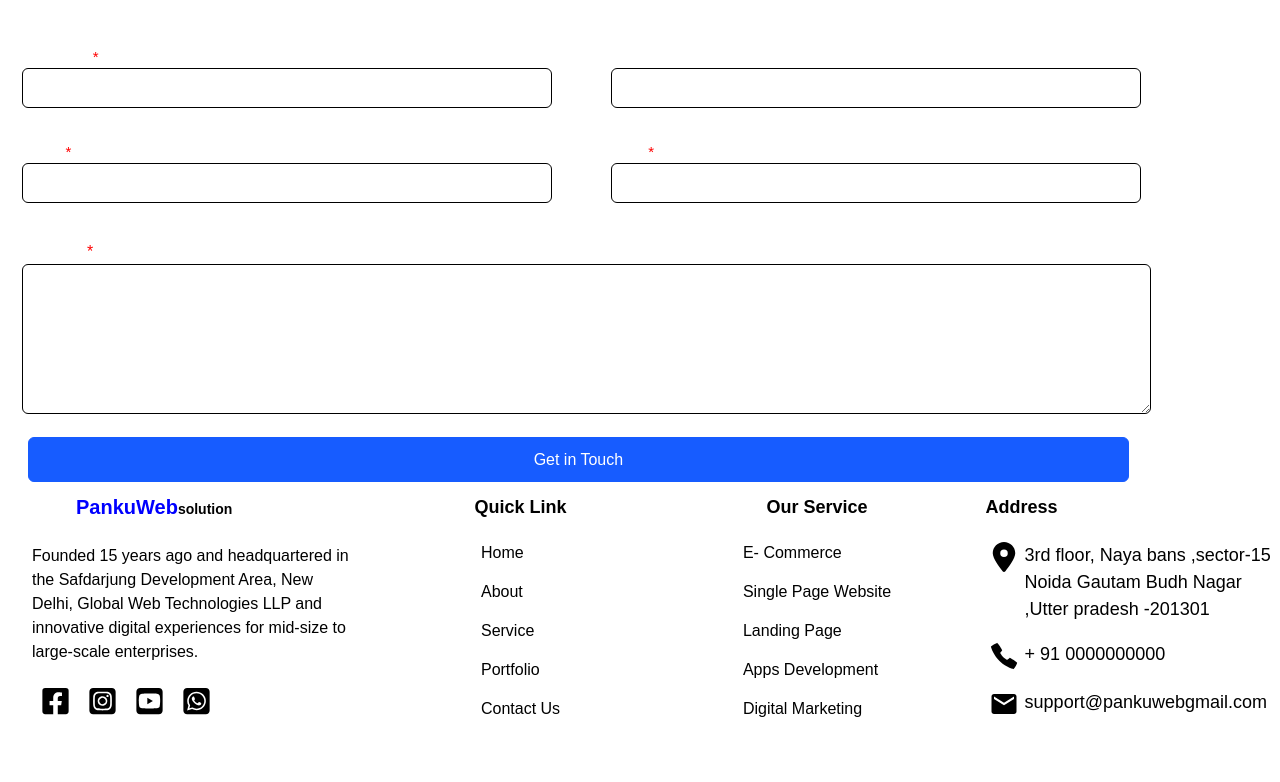
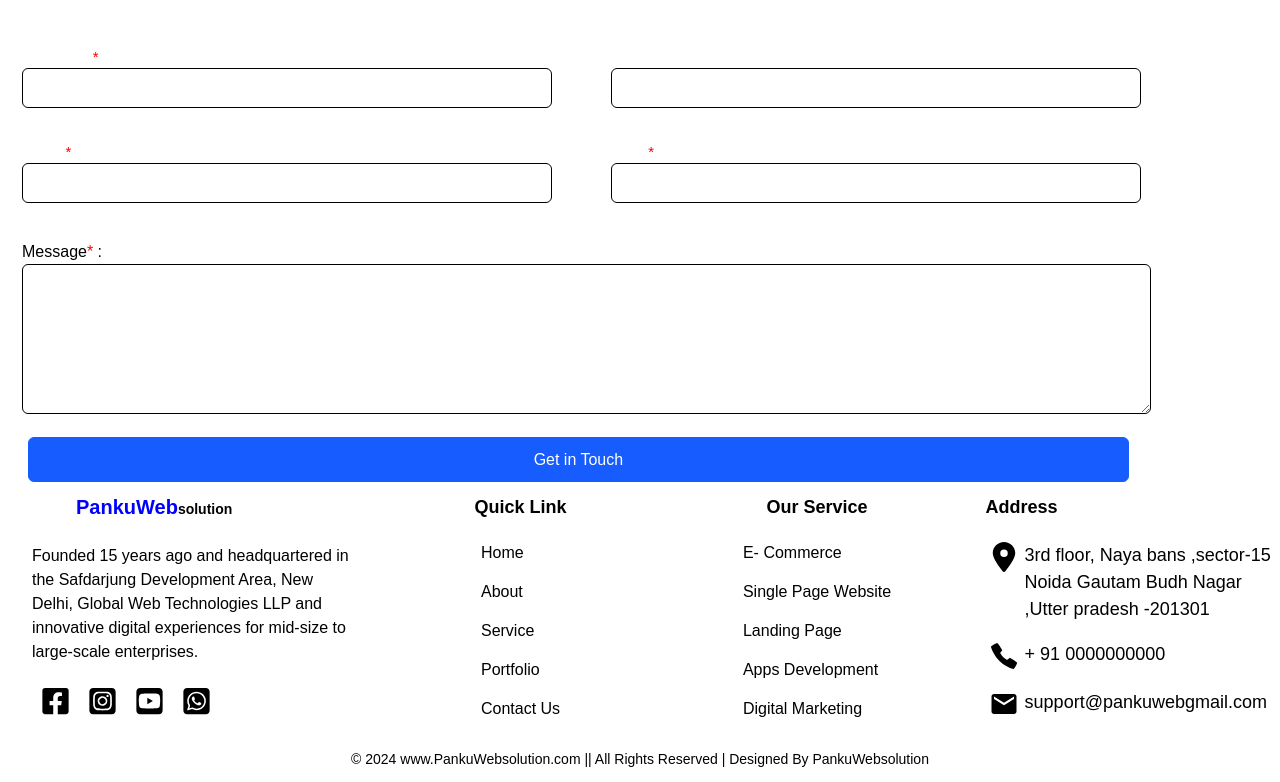
Before and after one commit to pankajbetari/pankuwebsolution, a Next.js app: page /Contact in a window 1280 px wide. Shown: the part 382-1164 px from the top of the page. Built offline with nearby package versions, Linux system fonts and the light colour scheme.

Commit message:
same color problem solve

```diff
--- a/src/app/Contact_query/contact.module.css
+++ b/src/app/Contact_query/contact.module.css
@@ -48,6 +48,9 @@
     flex-direction: column;
     align-items: flex-start;
     justify-content: center;
+}
+.form_field_area label {
+  color: #000;
 }
 .form_field_area label span{
   color: red;
--- a/src/app/Portfolio/foliostyle.module.css
+++ b/src/app/Portfolio/foliostyle.module.css
@@ -6,6 +6,7 @@
     margin-top: 23px;
     width: 100%;
     height: 100px;
+    background-color: #FFF;
 }
 .container_heading h2{
   font-size: 30px;
@@ -27,6 +28,7 @@
     display: flex;
     align-items: center;
     justify-content: center;
+    background-color: #FFF;
 }
 .container_box{
   width: 350px;
--- a/src/app/style/footer.module.css
+++ b/src/app/style/footer.module.css
@@ -154,6 +154,11 @@ color: #000;
     justify-content: center;
 
 }
+.container_footer_copyright p{
+ color: #000;
+ font-size: 14px;
+
+}
 
 
 
--- a/src/app/style/header.module.css
+++ b/src/app/style/header.module.css
@@ -225,6 +225,7 @@ color: #000;
         font-size: 20px;
         font-weight: 500;
         background-color: #FFF;
+        color: #000;
         /* display: flex;
         align-items: flex-start;
         justify-content: flex-start; */
```
